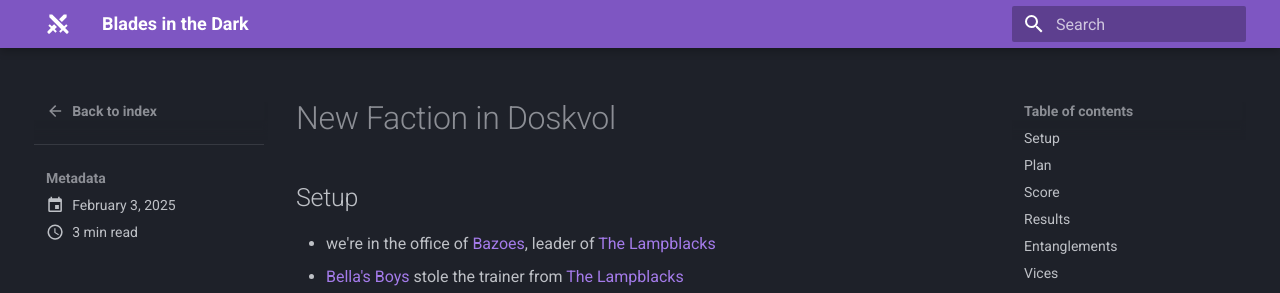
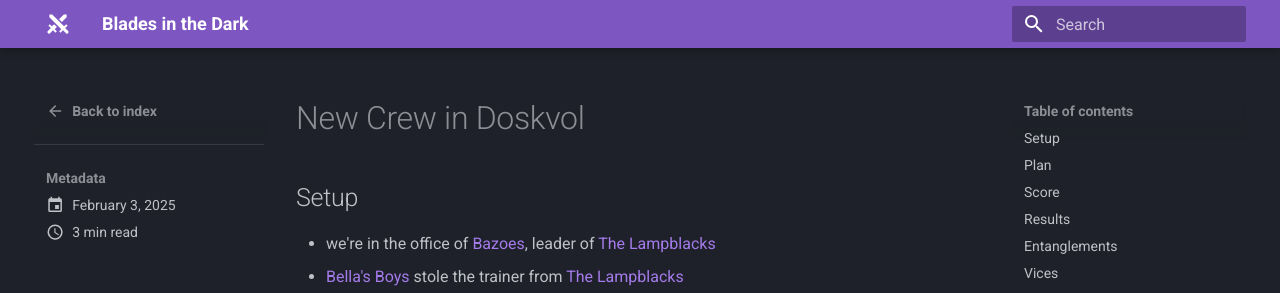
Before and after one commit to BinaryMan32/blades-in-the-dark-2025, an MkDocs documentation site: the page built from docs/journal/posts/Day001.md, in a window 1280 px wide and 900 px high. Shown: the top 293 px of the window. Built offline with MkDocs 1.6.1 and Material for MkDocs 9.7.7, drawn with Linux system fonts in a browser that asks for light colours.

Commit message:
update journal title

```diff
--- a/docs/journal/posts/Day001.md
+++ b/docs/journal/posts/Day001.md
@@ -4,7 +4,7 @@
 rep: 3
 heat: 5
 ---
-# New Faction in Doskvol
+# New Crew in Doskvol
 
 ## Setup
 - we're in the office of [Bazoes](bazoes.md), leader of [The Lampblacks](lampblacks.md)
```
